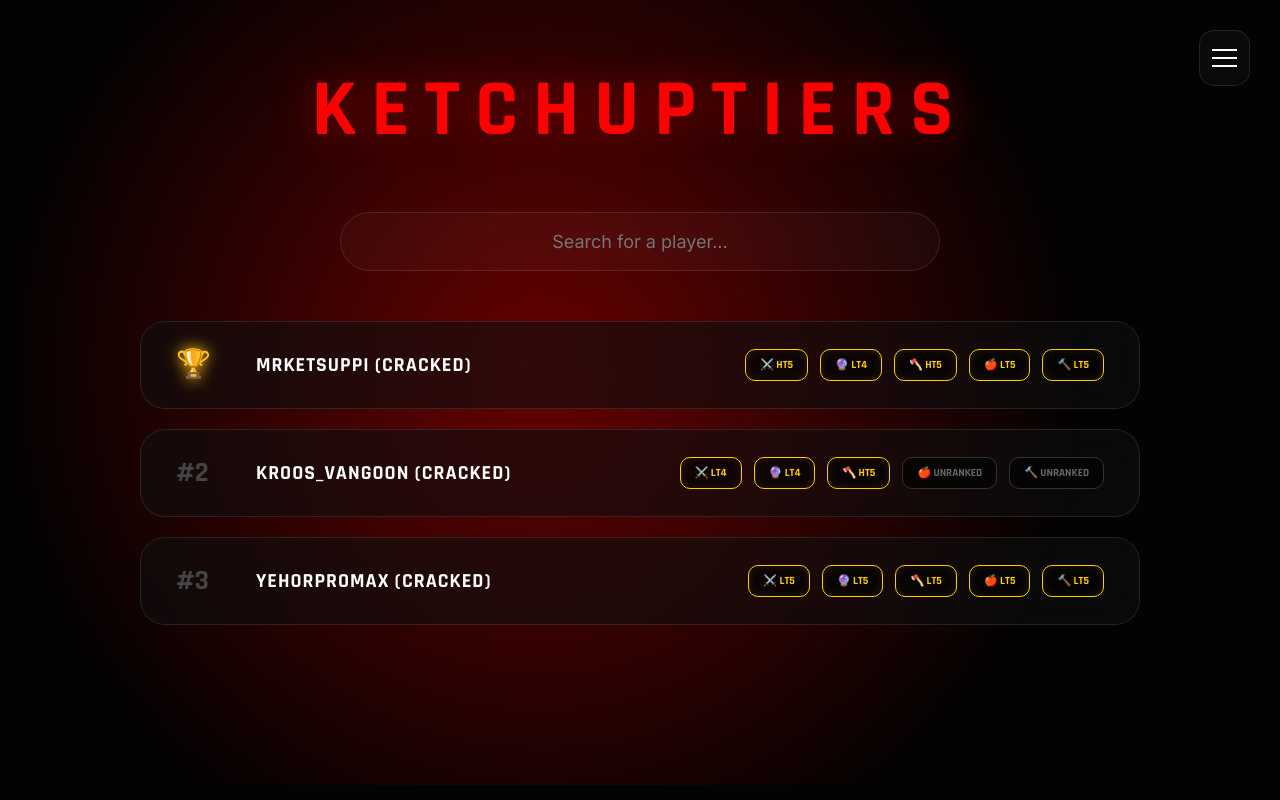
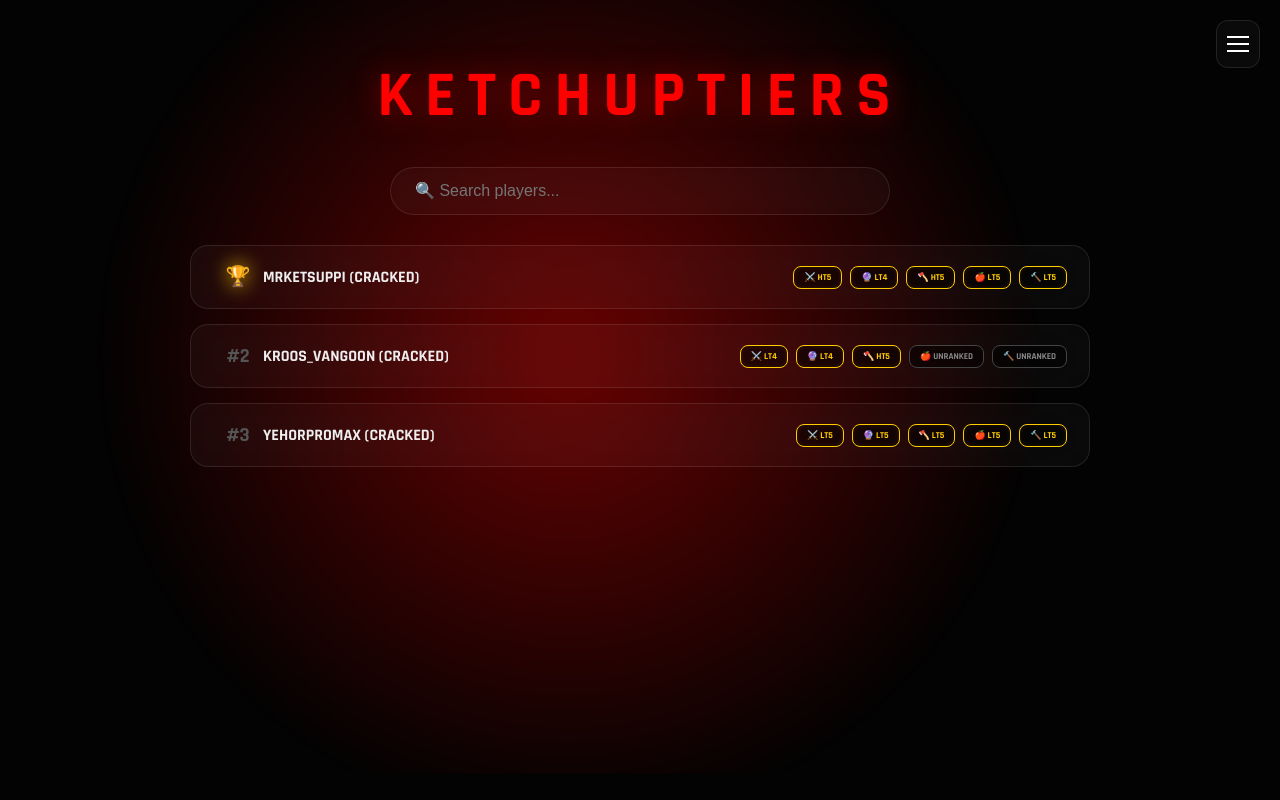
Before and after one commit to Ketchuptiers/tiers, a plain HTML site: page index.html in a window 1280 px wide. Drawn offline with Linux system fonts and the light colour scheme.

Commit message:
Update index.html

```diff
--- a/index.html
+++ b/index.html
@@ -3,10 +3,9 @@
 <head>
     <meta charset="UTF-8">
     <meta name="viewport" content="width=device-width, initial-scale=1.0">
-    <title>Ketchuptiers | Official Leaderboard</title>
-    <link href="https://fonts.googleapis.com/css2?family=Rajdhani:wght@500;700;800&family=Inter:wght@400;600;900&display=swap" rel="stylesheet">
+    <title>Ketchuptiers</title>
+    <link href="https://fonts.googleapis.com/css2?family=Rajdhani:wght@500;700;800&family=Inter:wght@400;900&display=swap" rel="stylesheet">
     <style>
-        /* --- CORE STYLES --- */
         :root {
             --bg: #030303;
             --accent: #ff0000;
@@ -14,7 +13,6 @@
             --gold: #ffcc00;
             --glass: rgba(255, 255, 255, 0.03);
             --border: rgba(255, 255, 255, 0.1);
-            --card-bg: rgba(15, 15, 15, 0.6);
         }
 
         * {
@@ -31,230 +29,200 @@
             font-family: 'Inter', sans-serif;
             min-height: 100vh;
             overflow-x: hidden;
-            padding: 60px 20px;
+            padding: 40px 15px;
             display: flex;
             flex-direction: column;
             align-items: center;
         }
 
-        /* Animated Background */
         body::before {
             content: "";
             position: fixed;
             top: 0; left: 0;
             width: 100%; height: 100%;
-            background: radial-gradient(circle at center, var(--accent-glow) 0%, transparent 70%);
-            animation: drift 20s infinite alternate ease-in-out;
+            background: radial-gradient(circle at center, var(--accent-glow) 0%, transparent 60%);
+            animation: drift 15s infinite alternate ease-in-out;
             z-index: -1;
         }
 
         @keyframes drift {
-            from { transform: scale(1) translate(-10%, -5%); }
-            to { transform: scale(1.3) translate(10%, 5%); }
+            from { transform: scale(1) translate(-10%, -10%); }
+            to { transform: scale(1.2) translate(10%, 10%); }
         }
 
-        /* --- UI COMPONENTS --- */
         .header-title {
             font-family: 'Rajdhani', sans-serif;
-            font-size: clamp(40px, 8vw, 80px);
+            font-size: clamp(30px, 7vw, 64px);
             font-weight: 800;
-            letter-spacing: 15px;
+            letter-spacing: clamp(2px, 2vw, 12px);
             text-transform: uppercase;
             color: var(--accent);
-            text-shadow: 0 0 40px var(--accent-glow);
-            margin-bottom: 50px;
+            text-shadow: 0 0 30px var(--accent-glow);
+            margin-bottom: 30px;
             text-align: center;
+            padding-top: 15px;
         }
 
         .menu-btn {
             position: fixed;
-            top: 30px;
-            right: 30px;
+            top: 20px;
+            right: 20px;
             z-index: 1000;
             cursor: pointer;
             background: var(--glass);
             border: 1px solid var(--border);
-            padding: 12px;
-            border-radius: 15px;
-            backdrop-filter: blur(15px);
-            transition: 0.3s cubic-bezier(0.4, 0, 0.2, 1);
+            padding: 10px;
+            border-radius: 12px;
+            backdrop-filter: blur(10px);
+            transition: 0.3s;
         }
 
-        .menu-btn:hover { background: rgba(255, 255, 255, 0.1); border-color: var(--accent); }
-        .menu-btn div { width: 25px; height: 2px; background-color: white; margin: 6px 0; transition: 0.4s; }
+        .menu-btn div { width: 22px; height: 2px; background-color: white; margin: 5px 0; transition: 0.4s; }
 
-        /* --- SIDEBAR --- */
         .sidebar {
             position: fixed;
             top: 0;
-            right: -350px;
-            width: 320px;
+            right: -320px;
+            width: 300px;
             height: 100%;
-            background: rgba(5, 0, 0, 0.98);
-            backdrop-filter: blur(30px);
-            border-left: 2px solid var(--accent);
+            background: rgba(10, 0, 0, 0.98);
+            backdrop-filter: blur(25px);
+            border-left: 1px solid var(--accent);
             z-index: 999;
-            transition: 0.5s cubic-bezier(0.19, 1, 0.22, 1);
-            padding: 100px 30px;
+            transition: 0.4s cubic-bezier(0.175, 0.885, 0.32, 1.275);
+            padding: 80px 25px;
             display: flex;
             flex-direction: column;
-            gap: 25px;
+            gap: 20px;
         }
 
         .sidebar.active { right: 0; }
-        .sidebar h2 { font-family: 'Rajdhani', sans-serif; color: var(--accent); font-size: 24px; text-transform: uppercase; letter-spacing: 2px; }
-        .sidebar p { font-size: 14px; color: #bbb; line-height: 1.6; }
-
-        .server-ip {
-            background: rgba(255, 0, 0, 0.05);
-            padding: 15px;
+        .sidebar h2 { font-family: 'Rajdhani', sans-serif; color: var(--accent); font-size: 22px; }
+        .sidebar p { font-size: 13px; color: #ccc; line-height: 1.5; }
+        .sidebar .server-ip {
+            background: rgba(255, 0, 0, 0.1);
+            padding: 12px;
             border: 1px dashed var(--accent);
             color: var(--accent);
             text-align: center;
             font-family: 'Rajdhani', sans-serif;
             font-weight: 800;
-            border-radius: 10px;
-            font-size: 16px;
+            border-radius: 8px;
+            font-size: 14px;
         }
 
-        .email-btn {
-            display: block;
-            padding: 15px;
-            background-color: #db4437;
-            color: white;
-            text-decoration: none;
-            border-radius: 8px;
-            text-align: center;
-            font-weight: 700;
-            font-size: 13px;
-            letter-spacing: 1px;
-            transition: 0.3s;
-            margin-top: 10px;
-        }
-
-        .email-btn:hover { transform: translateY(-3px); box-shadow: 0 5px 15px rgba(219, 68, 55, 0.4); }
-
-        /* --- SEARCH --- */
         .search-container {
             width: 100%;
-            max-width: 600px;
-            margin-bottom: 50px;
+            max-width: 900px;
+            margin-bottom: 30px;
+            display: flex;
+            justify-content: center;
         }
 
         #searchBox {
             width: 100%;
-            padding: 18px 30px;
+            max-width: 500px;
+            padding: 14px 24px;
             background: var(--glass);
             border: 1px solid var(--border);
             color: white;
-            border-radius: 50px;
+            border-radius: 30px;
             outline: none;
-            backdrop-filter: blur(15px);
-            font-size: 18px;
-            font-family: 'Inter', sans-serif;
-            transition: 0.4s;
-            text-align: center;
+            backdrop-filter: blur(10px);
+            font-size: 16px;
+            transition: 0.3s;
         }
 
-        #searchBox:focus { border-color: var(--accent); box-shadow: 0 0 30px rgba(255, 0, 0, 0.15); width: 105%; }
+        #searchBox:focus { border-color: var(--accent); box-shadow: 0 0 20px rgba(255, 0, 0, 0.2); }
 
-        /* --- LEADERBOARD ROWS --- */
         .leaderboard-container {
             width: 100%;
-            max-width: 1000px;
+            max-width: 900px;
             display: flex;
             flex-direction: column;
-            gap: 20px;
+            gap: 15px;
         }
 
         .player-row {
             display: grid;
-            grid-template-columns: 80px 1fr 2fr;
+            grid-template-columns: 50px 1.2fr 3.8fr;
             align-items: center;
-            background: var(--card-bg);
+            background: var(--glass);
             backdrop-filter: blur(20px);
             border: 1px solid var(--border);
-            padding: 25px 35px;
-            border-radius: 25px;
+            padding: 18px 22px;
+            border-radius: 18px;
             cursor: pointer;
-            transition: 0.4s cubic-bezier(0.165, 0.84, 0.44, 1);
+            transition: 0.3s cubic-bezier(0.4, 0, 0.2, 1);
         }
 
-        .player-row:hover {
-            transform: scale(1.02) translateY(-5px);
-            border-color: rgba(255, 255, 255, 0.3);
-            background: rgba(255, 255, 255, 0.05);
+        .player-row:active {
+            transform: scale(0.98);
+            background: rgba(255, 0, 0, 0.1);
+            border-color: var(--accent);
         }
 
-        .rank-id { font-family: 'Rajdhani', sans-serif; font-weight: 800; font-size: 28px; }
-        .rank-1 { color: var(--gold); text-shadow: 0 0 15px var(--gold); }
-        .rank-other { color: #444; }
+        .rank-id { font-family: 'Rajdhani', sans-serif; font-weight: 800; font-size: 20px; text-align: center; }
+        .rank-1 { color: var(--gold); filter: drop-shadow(0 0 10px var(--gold)); }
+        .rank-other { color: #555; }
 
-        .player-name {
-            font-family: 'Rajdhani', sans-serif;
-            font-size: 20px;
-            font-weight: 700;
-            text-transform: uppercase;
-            letter-spacing: 1px;
-        }
+        .player-name { font-family: 'Rajdhani', sans-serif; font-size: 16px; font-weight: 700; text-transform: uppercase; color: #eee; }
 
-        .multi-ranks {
-            display: flex;
-            flex-wrap: wrap;
-            gap: 12px;
-            justify-content: flex-end;
-        }
+        .multi-ranks { display: flex; flex-wrap: wrap; gap: 8px; justify-content: flex-end; }
 
-        /* --- TIERS --- */
         .tier-tag {
             display: flex;
             align-items: center;
-            gap: 8px;
-            font-size: 11px;
-            font-weight: 900;
-            padding: 8px 14px;
-            border-radius: 10px;
-            background: rgba(0, 0, 0, 0.6);
+            gap: 5px;
+            font-size: 9px;
+            font-weight: 800;
+            padding: 5px 10px;
+            border-radius: 8px;
+            background: rgba(0, 0, 0, 0.5);
             font-family: 'Rajdhani', sans-serif;
+            transition: 0.2s;
             text-transform: uppercase;
-            border: 1px solid transparent;
         }
 
-        .gold-tag { color: var(--gold); border-color: var(--gold); box-shadow: inset 0 0 10px rgba(255, 204, 0, 0.1); }
-        .gray-tag { color: #666; border-color: #333; }
+        .gold-tag {
+            color: var(--gold);
+            border: 1px solid var(--gold);
+            box-shadow: inset 0 0 5px rgba(255, 204, 0, 0.1);
+        }
 
-        /* --- MODAL --- */
+        .gray-tag {
+            color: #888;
+            border: 1px solid #444;
+        }
+
         .modal {
             position: fixed;
             top: 0; left: 0; width: 100%; height: 100%;
-            background: rgba(0,0,0,0.98);
+            background: rgba(0,0,0,0.95);
             z-index: 2000;
             display: none;
             justify-content: center;
             align-items: center;
-            backdrop-filter: blur(30px);
+            backdrop-filter: blur(20px);
         }
 
         .modal-content {
-            background: #0a0a0a;
+            background: #080808;
             border: 1px solid var(--accent);
-            padding: 50px;
-            border-radius: 35px;
+            padding: 40px 30px;
+            border-radius: 25px;
             width: 90%;
-            max-width: 500px;
+            max-width: 450px;
             position: relative;
-            box-shadow: 0 0 100px rgba(255, 0, 0, 0.3);
-            text-align: center;
+            box-shadow: 0 0 50px rgba(255, 0, 0, 0.2);
         }
 
-        .close-modal { position: absolute; top: 25px; right: 30px; cursor: pointer; font-size: 35px; color: var(--accent); opacity: 0.5; transition: 0.3s; }
-        .close-modal:hover { opacity: 1; }
+        .close-modal { position: absolute; top: 20px; right: 20px; cursor: pointer; font-size: 28px; color: var(--accent); opacity: 0.6; }
 
-        /* Responsive */
-        @media (max-width: 850px) {
-            .player-row { grid-template-columns: 1fr; gap: 15px; text-align: center; padding: 30px; }
-            .multi-ranks { justify-content: center; }
-            .rank-id { font-size: 40px; }
+        @media (max-width: 768px) {
+            .player-row { grid-template-columns: 40px 1fr; padding: 15px; }
+            .multi-ranks { grid-column: 1 / span 2; justify-content: center; margin-top: 12px; gap: 6px; }
+            .player-name { font-size: 15px; text-align: center; width: 100%; }
         }
     </style>
 </head>
@@ -265,110 +233,114 @@
     </div>
 
     <div class="sidebar" id="sidebar">
-        <h2>Network Info</h2>
-        <p>Official ranking system for the Voidsent Network.</p>
-        <p>• Bedrock: <b>Supported</b></p>
-        <p>• Java: <b>Supported (Cracked)</b></p>
-        <h2>Server Address</h2>
+        <h2>Information</h2>
+        <p>• Bedrock players: <b>(Bedrock)</b></p>
+        <p>• Cracked players: <b>(Cracked)</b></p>
+        <h2 style="margin-top: 10px;">Server IP</h2>
         <div class="server-ip">mc.voidsent.net</div>
-        <hr style="border: 0; border-top: 1px solid var(--border);">
-        <h2>Contact Admin</h2>
-        <a href="mailto:pekkakissa710@gmail.com" class="email-btn">SEND EMAIL</a>
+        <hr style="border: 0; border-top: 1px solid var(--border); margin: 10px 0;">
+        <h2>Contact</h2>
+        <a href="mailto:pekkakissa710@gmail.com" style="display: inline-block; padding: 10px 20px; background-color: #db4437; color: white; text-decoration: none; border-radius: 5px; font-family: 'Inter', sans-serif; font-weight: 700; font-size: 12px; text-align: center;">
+            SEND EMAIL
+        </a>
     </div>
 
     <h1 class="header-title">Ketchuptiers</h1>
 
     <div class="search-container">
-        <input type="text" id="searchBox" placeholder="Search for a player..." onkeyup="filterPlayers()">
+        <input type="text" id="searchBox" placeholder="🔍 Search players..." onkeyup="updateList()">
     </div>
 
-    <div class="leaderboard-container" id="leaderboard">
-
-        <div class="player-row" onclick="openModal('MrKetsuppi (Cracked)', 1, 'HT5', 'LT4', 'HT5', 'LT5', 'LT5')">
-            <div class="rank-id rank-1">🏆</div>
-            <div class="player-name">MrKetsuppi (Cracked)</div>
-            <div class="multi-ranks">
-                <div class="tier-tag gold-tag">⚔️ HT5</div>
-                <div class="tier-tag gold-tag">🔮 LT4</div>
-                <div class="tier-tag gold-tag">🪓 HT5</div>
-                <div class="tier-tag gold-tag">🍎 LT5</div>
-                <div class="tier-tag gold-tag">🔨 LT5</div>
-            </div>
-        </div>
-
-        <div class="player-row" onclick="openModal('Kroos_vangoon (Cracked)', 2, 'LT4', 'LT4', 'HT5', 'Unranked', 'Unranked')">
-            <div class="rank-id rank-other">#2</div>
-            <div class="player-name">Kroos_vangoon (Cracked)</div>
-            <div class="multi-ranks">
-                <div class="tier-tag gold-tag">⚔️ LT4</div>
-                <div class="tier-tag gold-tag">🔮 LT4</div>
-                <div class="tier-tag gold-tag">🪓 HT5</div>
-                <div class="tier-tag gray-tag">🍎 Unranked</div>
-                <div class="tier-tag gray-tag">🔨 Unranked</div>
-            </div>
-        </div>
-
-        <div class="player-row" onclick="openModal('YEHORPROMAX (Cracked)', 3, 'LT5', 'LT5', 'LT5', 'LT5', 'LT5')">
-            <div class="rank-id rank-other">#3</div>
-            <div class="player-name">YEHORPROMAX (Cracked)</div>
-            <div class="multi-ranks">
-                <div class="tier-tag gold-tag">⚔️ LT5</div>
-                <div class="tier-tag gold-tag">🔮 LT5</div>
-                <div class="tier-tag gold-tag">🪓 LT5</div>
-                <div class="tier-tag gold-tag">🍎 LT5</div>
-                <div class="tier-tag gold-tag">🔨 LT5</div>
-            </div>
-        </div>
-
-    </div>
+    <div class="leaderboard-container" id="list-container"></div>
 
     <div class="modal" id="playerModal">
         <div class="modal-content">
             <span class="close-modal" onclick="closeModal()">×</span>
-            <h2 id="mName" style="font-family: 'Rajdhani'; font-size: 32px; color: var(--accent); margin-bottom: 10px;"></h2>
-            <p id="mRank" style="color: var(--gold); font-weight: 800; letter-spacing: 2px; margin-bottom: 30px;"></p>
-            <div id="mGrid" style="display: flex; flex-direction: column; gap: 10px;"></div>
+            <h2 id="modalName" style="font-family: 'Rajdhani'; font-size: 26px; color: var(--accent); text-transform: uppercase; text-align: center; margin-bottom: 5px;"></h2>
+            <p id="modalRank" style="color: var(--gold); margin-bottom: 25px; font-family: 'Rajdhani'; font-weight: 800; text-align: center; font-size: 14px; letter-spacing: 1px;"></p>
+            <div id="modalGrid" style="display: grid; grid-template-columns: 1fr; gap: 10px;"></div>
         </div>
     </div>
 
     <script>
+        const PLAYERS_DATABASE = [
+            {
+                name: "MrKetsuppi (Cracked)",
+                tiers: { Sword: "HT5", Crystal: "LT4", Axe: "HT5", UHC: "LT5", Mace: "LT5" }
+            },
+            {
+                name: "Kroos_vangoon (Cracked)",
+                tiers: { Sword: "LT4", Crystal: "LT4", Axe: "HT5", UHC: "none", Mace: "none" }
+            },
+            {
+                name: "YEHORPROMAX (Cracked)",
+                tiers: { Sword: "LT5", Crystal: "LT5", Axe: "LT5", UHC: "LT5", Mace: "LT5" }
+            }
+        ];
+
+        const ALL_GAMEMODES = ["Sword", "Crystal", "Axe", "UHC", "Mace"];
+        const gmIcons = { Sword: "⚔️", Crystal: "🔮", Axe: "🪓", Mace: "🔨", UHC: "🍎" };
+
         function toggleSidebar() { document.getElementById('sidebar').classList.toggle('active'); }
 
-        function openModal(name, rank, s, c, a, u, m) {
-            document.getElementById('mName').innerText = name;
-            document.getElementById('mRank').innerText = "WORLD RANK #" + rank;
+        function getTierData(tierVal) {
+            const val = (tierVal || "none").toLowerCase();
+            const isUnranked = (val === "none" || val === "unranked");
+            return {
+                class: isUnranked ? "gray-tag" : "gold-tag",
+                display: isUnranked ? "Unranked" : tierVal
+            };
+        }
 
-            const tiers = [
-                {n: "Sword", v: s, i: "⚔️"}, {n: "Crystal", v: c, i: "🔮"},
-                {n: "Axe", v: a, i: "🪓"}, {n: "UHC", v: u, i: "🍎"}, {n: "Mace", v: m, i: "🔨"}
-            ];
+        function openPlayerPage(name) {
+            const p = PLAYERS_DATABASE.find(x => x.name === name);
+            const realIndex = PLAYERS_DATABASE.findIndex(x => x.name === name);
+            document.getElementById('modalName').innerText = p.name;
+            document.getElementById('modalRank').innerText = `GLOBAL POSITION — #${realIndex + 1}`;
 
             let html = "";
-            tiers.forEach(t => {
-                const isUn = t.v.toLowerCase().includes("unrank");
+            ALL_GAMEMODES.forEach(gm => {
+                const data = getTierData(p.tiers[gm]);
                 html += `
-                <div class="tier-tag ${isUn ? 'gray-tag' : 'gold-tag'}" style="justify-content: space-between; padding: 15px;">
-                    <span>${t.i} ${t.n}</span>
-                    <span>${t.v}</span>
-                </div>`;
+                    <div class="tier-tag ${data.class}" style="justify-content: space-between; font-size: 12px; padding: 12px; border-radius: 12px;">
+                        <span>${gmIcons[gm]} ${gm}</span>
+                        <span>${data.display}</span>
+                    </div>`;
             });
-
-            document.getElementById('mGrid').innerHTML = html;
+            document.getElementById('modalGrid').innerHTML = html;
             document.getElementById('playerModal').style.display = 'flex';
         }
 
         function closeModal() { document.getElementById('playerModal').style.display = 'none'; }
 
-        function filterPlayers() {
-            let input = document.getElementById('searchBox').value.toLowerCase();
-            let rows = document.getElementsByClassName('player-row');
-            for (let row of rows) {
-                let name = row.getElementsByClassName('player-name')[0].innerText.toLowerCase();
-                row.style.display = name.includes(input) ? "" : "none";
-            }
+        function updateList() {
+            const container = document.getElementById('list-container');
+            const q = document.getElementById('searchBox').value.toLowerCase();
+            container.innerHTML = "";
+            const filtered = PLAYERS_DATABASE.filter(p => p.name.toLowerCase().includes(q));
+
+            filtered.forEach((p) => {
+                const realIndex = PLAYERS_DATABASE.findIndex(x => x.name === p.name);
+                const position = realIndex + 1;
+                const rIcon = position === 1 ? '🏆' : `#${position}`;
+                const rClass = position === 1 ? 'rank-1' : 'rank-other';
+
+                const ranksHtml = ALL_GAMEMODES.map(gm => {
+                    const data = getTierData(p.tiers[gm]);
+                    return `<div class="tier-tag ${data.class}">${gmIcons[gm]} ${data.display}</div>`;
+                }).join('');
+
+                container.innerHTML += `
+                    <div class="player-row" onclick="openPlayerPage('${p.name}')">
+                        <div class="rank-id ${rClass}">${rIcon}</div>
+                        <div class="player-name">${p.name}</div>
+                        <div class="multi-ranks">${ranksHtml}</div>
+                    </div>`;
+            });
         }
 
-        window.onclick = function(e) { if (e.target == document.getElementById('playerModal')) closeModal(); }
+        window.onclick = function(event) { if (event.target == document.getElementById('playerModal')) closeModal(); }
+        updateList();
     </script>
 </body>
 </html>
```
